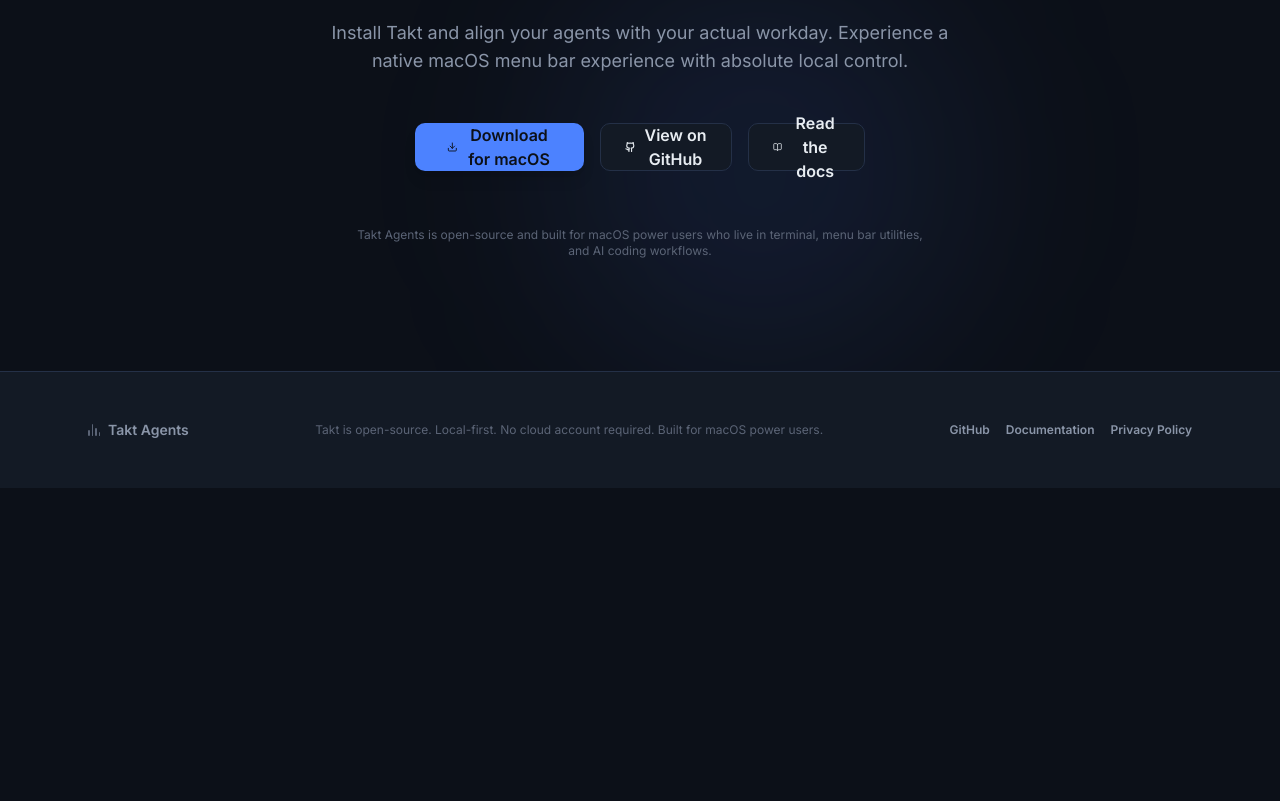
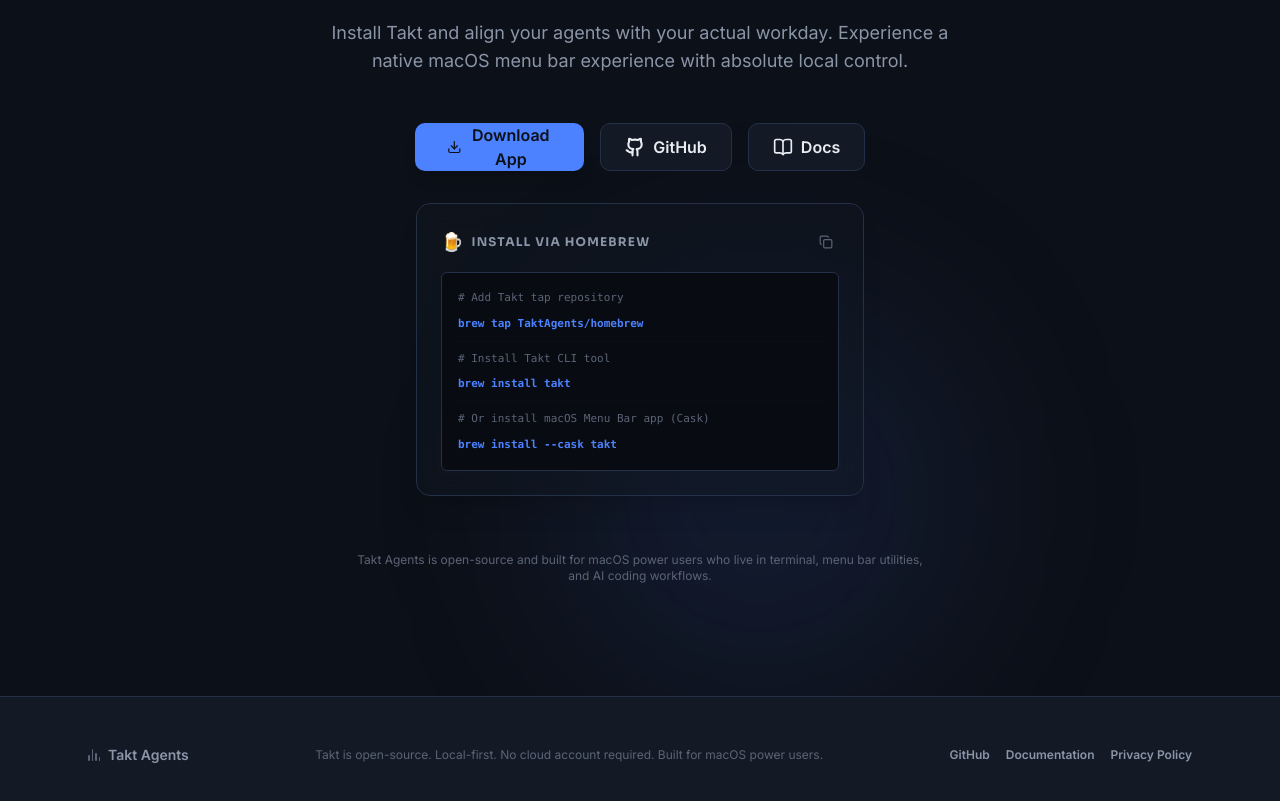
Before and after one commit to TaktAgents/taktagents.github.io, a React (Vite) app: page / in a window 1280 px wide. Shown: the part 5900-6701 px from the top of the page. Before the commit the page ends 6388 px from the top, so only its background shows below. Built offline with nearby package versions, Linux system fonts and the light colour scheme.

Commit message:
feat: add Homebrew installation guide with copy functionality to CTA section

```diff
--- a/src/components/sections/cta.tsx
+++ b/src/components/sections/cta.tsx
@@ -1,5 +1,5 @@
-import React from "react"
-import { Download, BookOpen } from "lucide-react"
+import React, { useState } from "react"
+import { Download, BookOpen, Copy, Check } from "lucide-react"
 
 const GithubIcon = (props: React.SVGProps<SVGSVGElement>) => (
   <svg viewBox="0 0 24 24" fill="none" stroke="currentColor" strokeWidth="2.5" strokeLinecap="round" strokeLinejoin="round" {...props}>
@@ -9,6 +9,19 @@
 )
 
 export const Cta: React.FC = () => {
+  const [brewCopied, setBrewCopied] = useState(false)
+
+  const handleCopyBrew = () => {
+    const commands = [
+      "brew tap TaktAgents/homebrew",
+      "brew install takt",
+      "brew install --cask takt"
+    ].join("\n")
+    navigator.clipboard.writeText(commands)
+    setBrewCopied(true)
+    setTimeout(() => setBrewCopied(false), 2000)
+  }
+
   return (
     <section id="download" className="relative overflow-hidden py-20 md:py-28 border-t border-border-default/50 bg-bg-canvas transition-colors duration-200">
       {/* Decorative Glow */}
@@ -27,10 +40,12 @@
         {/* Buttons */}
         <div className="flex flex-col sm:flex-row items-center justify-center gap-4 max-w-md mx-auto pt-4">
           <a
-            href="#download"
+            href="https://github.com/TaktAgents/takt/releases"
+            target="_blank"
+            rel="noopener noreferrer"
             className="w-full sm:w-auto inline-flex h-12 items-center justify-center gap-2 rounded-brand-md bg-brand-pulse px-8 text-base font-semibold text-text-onAccent hover:bg-brand-pulseHover shadow-lg hover:shadow-brand-pulse/25 transition-all duration-150"
           >
-            <Download className="w-5 h-5" /> Download for macOS
+            <Download className="w-5 h-5" /> Download App
           </a>
 
           <a
@@ -39,15 +54,44 @@
             rel="noopener noreferrer"
             className="w-full sm:w-auto inline-flex h-12 items-center justify-center gap-2 rounded-brand-md border border-border-default bg-bg-panel px-6 text-base font-semibold text-text-primary hover:bg-bg-panelAlt transition-all duration-150"
           >
-            <GithubIcon className="w-5 h-5" /> View on GitHub
+            <GithubIcon className="w-5 h-5" /> GitHub
           </a>
 
           <a
             href="https://taktagents.github.io/docs/"
+            target="_blank"
+            rel="noopener noreferrer"
             className="w-full sm:w-auto inline-flex h-12 items-center justify-center gap-2 rounded-brand-md border border-border-default bg-bg-panel px-6 text-base font-semibold text-text-primary hover:bg-bg-panelAlt transition-all duration-150"
           >
-            <BookOpen className="w-5 h-5" /> Read the docs
+            <BookOpen className="w-5 h-5" /> Docs
           </a>
+        </div>
+
+        {/* Homebrew Installation Box */}
+        <div className="max-w-md mx-auto mt-10 p-6 rounded-brand-lg border border-border-default bg-bg-panel/40 backdrop-blur-md text-left space-y-4 shadow-xl">
+          <div className="flex items-center justify-between">
+            <div className="flex items-center gap-2">
+              <span className="text-lg select-none">🍺</span>
+              <h3 className="text-xs font-bold text-text-secondary uppercase tracking-widest">Install via Homebrew</h3>
+            </div>
+            <button
+              onClick={handleCopyBrew}
+              className="p-1.5 hover:bg-bg-panelAlt rounded transition-colors text-text-tertiary hover:text-text-primary"
+              aria-label="Copy brew commands"
+            >
+              {brewCopied ? <Check className="w-3.5 h-3.5 text-status-success" /> : <Copy className="w-3.5 h-3.5" />}
+            </button>
+          </div>
+          <div className="font-mono text-[11px] text-brand-onDark bg-[#080b11] p-4 rounded-brand-sm border border-border-default space-y-2 leading-relaxed">
+            <p className="text-text-tertiary select-none"># Add Takt tap repository</p>
+            <p className="text-brand-pulse font-semibold">brew tap TaktAgents/homebrew</p>
+            <div className="h-px bg-border-default/10 my-2" />
+            <p className="text-text-tertiary select-none"># Install Takt CLI tool</p>
+            <p className="text-brand-pulse font-semibold">brew install takt</p>
+            <div className="h-px bg-border-default/10 my-2" />
+            <p className="text-text-tertiary select-none"># Or install macOS Menu Bar app (Cask)</p>
+            <p className="text-brand-pulse font-semibold">brew install --cask takt</p>
+          </div>
         </div>
 
         {/* Footer Note */}
```
